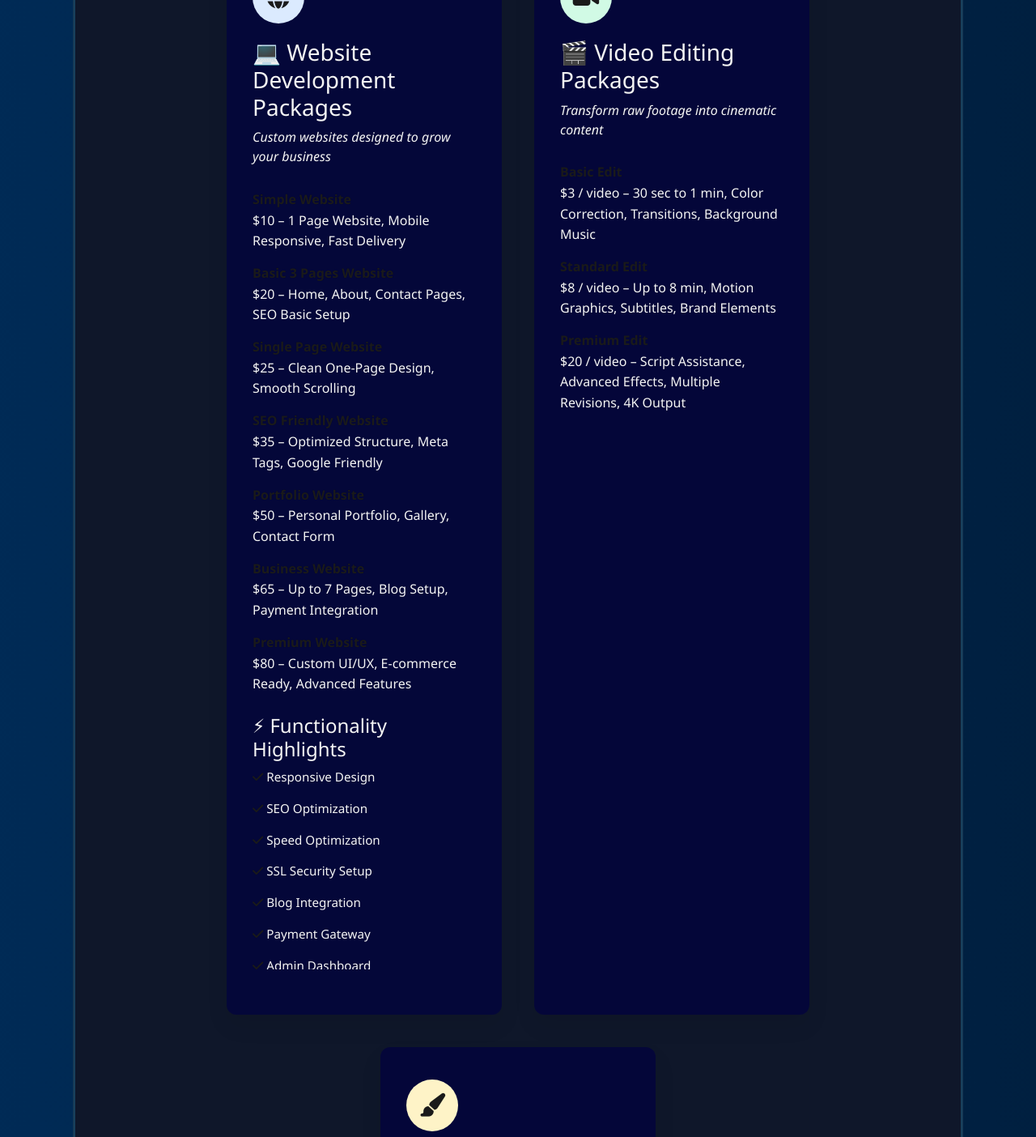
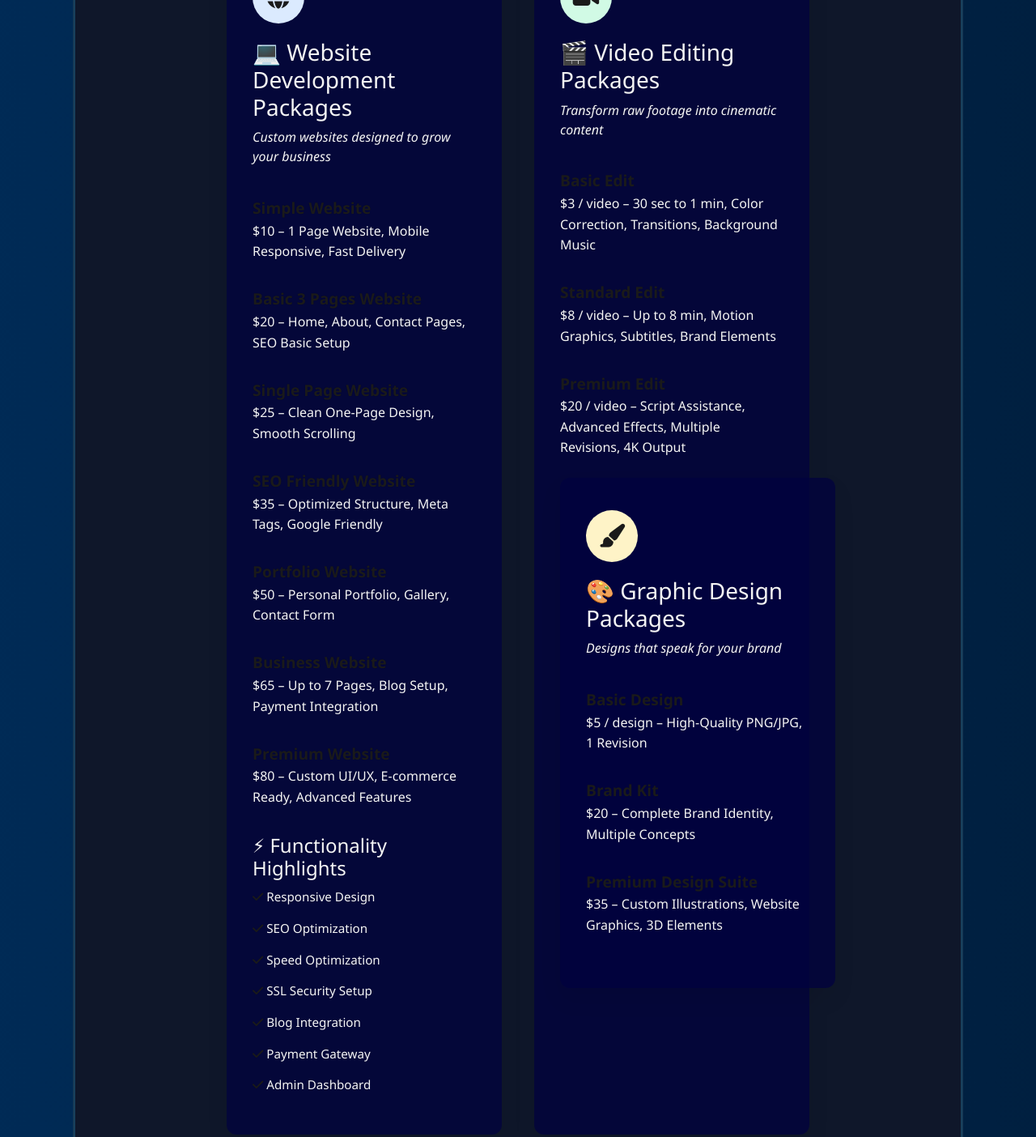
Before and after one commit to zahidsolution/zahidsolution-v3, a Flask app: page / in a window 1280 px wide. Shown: the part 2247-3651 px from the top of the page at 81% size. Run offline with Flask 3, Linux system fonts and the light colour scheme; data that the repository does not hold is empty; some libraries are stand-ins or nearby versions.

Commit message:
Update index.html

```diff
--- a/templates/index.html
+++ b/templates/index.html
@@ -413,14 +413,42 @@
       <p class="tagline">Custom websites designed to grow your business</p>
 
       <ul class="package-list">
-        <li><strong>Simple Website</strong><br> $10 – 1 Page Website, Mobile Responsive, Fast Delivery</li>
-        <li><strong>Basic 3 Pages Website</strong><br> $20 – Home, About, Contact Pages, SEO Basic Setup</li>
-        <li><strong>Single Page Website</strong><br> $25 – Clean One-Page Design, Smooth Scrolling</li>
-        <li><strong>SEO Friendly Website</strong><br> $35 – Optimized Structure, Meta Tags, Google Friendly</li>
-        <li><strong>Portfolio Website</strong><br> $50 – Personal Portfolio, Gallery, Contact Form</li>
-        <li><strong>Business Website</strong><br> $65 – Up to 7 Pages, Blog Setup, Payment Integration</li>
-        <li><strong>Premium Website</strong><br> $80 – Custom UI/UX, E-commerce Ready, Advanced Features</li>
-      </ul>
+  <li style="padding: 0.5rem 0; transition: transform 0.3s;">
+    <strong style="color:#0f172a; font-size:1.2rem;">Simple Website</strong><br>
+    $10 – 1 Page Website, Mobile Responsive, Fast Delivery
+  </li>
+  <li style="padding: 0.5rem 0; transition: transform 0.3s;">
+    <strong style="color:#0f172a; font-size:1.2rem;">Basic 3 Pages Website</strong><br>
+    $20 – Home, About, Contact Pages, SEO Basic Setup
+  </li>
+  <li style="padding: 0.5rem 0; transition: transform 0.3s;">
+    <strong style="color:#0f172a; font-size:1.2rem;">Single Page Website</strong><br>
+    $25 – Clean One-Page Design, Smooth Scrolling
+  </li>
+  <li style="padding: 0.5rem 0; transition: transform 0.3s;">
+    <strong style="color:#0f172a; font-size:1.2rem;">SEO Friendly Website</strong><br>
+    $35 – Optimized Structure, Meta Tags, Google Friendly
+  </li>
+  <li style="padding: 0.5rem 0; transition: transform 0.3s;">
+    <strong style="color:#0f172a; font-size:1.2rem;">Portfolio Website</strong><br>
+    $50 – Personal Portfolio, Gallery, Contact Form
+  </li>
+  <li style="padding: 0.5rem 0; transition: transform 0.3s;">
+    <strong style="color:#0f172a; font-size:1.2rem;">Business Website</strong><br>
+    $65 – Up to 7 Pages, Blog Setup, Payment Integration
+  </li>
+  <li style="padding: 0.5rem 0; transition: transform 0.3s;">
+    <strong style="color:#0f172a; font-size:1.2rem;">Premium Website</strong><br>
+    $80 – Custom UI/UX, E-commerce Ready, Advanced Features
+  </li>
+</ul>
+
+<style>
+  .package-list li:hover {
+    transform: translateX(5px);
+    color: #1e40af; /* Slightly brighter on hover */
+  }
+</style>
 
       <h4 style="margin-top:1.5rem;">⚡ Functionality Highlights</h4>
       <ul class="package-list" style="max-height:250px; overflow-y:auto; font-size:0.95rem;">
@@ -456,11 +484,26 @@
       <p class="tagline">Transform raw footage into cinematic content</p>
 
       <ul class="package-list">
-        <li><strong>Basic Edit</strong><br> $3 / video – 30 sec to 1 min, Color Correction, Transitions, Background Music</li>
-        <li><strong>Standard Edit</strong><br> $8 / video – Up to 8 min, Motion Graphics, Subtitles, Brand Elements</li>
-        <li><strong>Premium Edit</strong><br> $20 / video – Script Assistance, Advanced Effects, Multiple Revisions, 4K Output</li>
-      </ul>
-    </div>
+  <li style="padding: 0.5rem 0; transition: transform 0.3s;">
+    <strong style="color:#0f172a; font-size:1.2rem;">Basic Edit</strong><br>
+    $3 / video – 30 sec to 1 min, Color Correction, Transitions, Background Music
+  </li>
+  <li style="padding: 0.5rem 0; transition: transform 0.3s;">
+    <strong style="color:#0f172a; font-size:1.2rem;">Standard Edit</strong><br>
+    $8 / video – Up to 8 min, Motion Graphics, Subtitles, Brand Elements
+  </li>
+  <li style="padding: 0.5rem 0; transition: transform 0.3s;">
+    <strong style="color:#0f172a; font-size:1.2rem;">Premium Edit</strong><br>
+    $20 / video – Script Assistance, Advanced Effects, Multiple Revisions, 4K Output
+  </li>
+</ul>
+
+<style>
+  .package-list li:hover {
+    transform: translateX(5px);
+    color: #1e40af; /* Slightly brighter on hover */
+  }
+</style>
 
     <!-- Graphic Designing -->
     <div class="pricing-card">
@@ -471,10 +514,26 @@
       <p class="tagline">Designs that speak for your brand</p>
 
       <ul class="package-list">
-        <li><strong>Basic Design</strong><br> $5 / design – High-Quality PNG/JPG, 1 Revision</li>
-        <li><strong>Brand Kit</strong><br> $20 – Complete Brand Identity, Multiple Concepts</li>
-        <li><strong>Premium Design Suite</strong><br> $35 – Custom Illustrations, Website Graphics, 3D Elements</li>
-      </ul>
+  <li style="padding: 0.5rem 0; transition: transform 0.3s;">
+    <strong style="color:#0f172a; font-size:1.2rem;">Basic Design</strong><br>
+    $5 / design – High-Quality PNG/JPG, 1 Revision
+  </li>
+  <li style="padding: 0.5rem 0; transition: transform 0.3s;">
+    <strong style="color:#0f172a; font-size:1.2rem;">Brand Kit</strong><br>
+    $20 – Complete Brand Identity, Multiple Concepts
+  </li>
+  <li style="padding: 0.5rem 0; transition: transform 0.3s;">
+    <strong style="color:#0f172a; font-size:1.2rem;">Premium Design Suite</strong><br>
+    $35 – Custom Illustrations, Website Graphics, 3D Elements
+  </li>
+</ul>
+
+<style>
+  .package-list li:hover {
+    transform: translateX(5px);
+    color: #1e40af; /* Slightly brighter blue on hover */
+  }
+</style>
     </div>
 
   </div>
```
